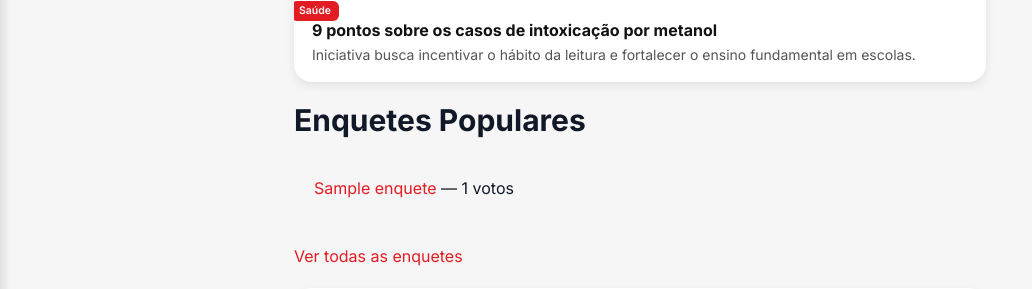
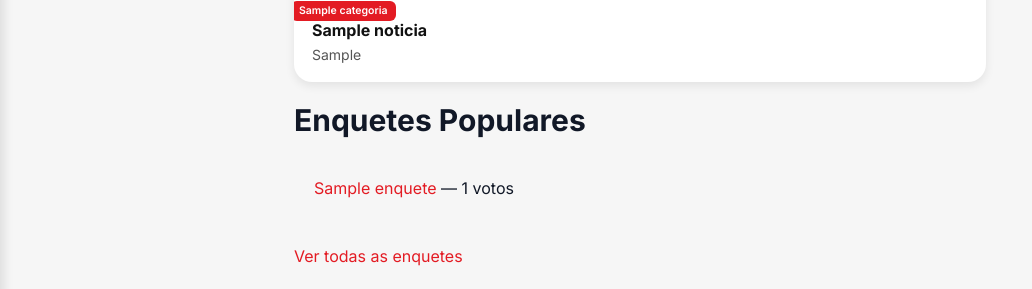
Before and after one commit to louise-pessoa/claraboiacorp, a Django app: page / in a window 1280 px wide. Shown: the part 391-680 px from the top of the page, without its empty margins (0-1032 px from the left). Run offline with Django 5.2, Linux system fonts and the light colour scheme; tables that the repository leaves empty hold one stand-in row (values such as "Sample post"); grey boxes marked "Sample" are stand-in pictures; parts of the project's set-up code (start-up, migrations or seed data) failed here and were passed over.

Commit message:
noticias relacionadas funcionando

```diff
--- a/jcpemobile/templates/index.html
+++ b/jcpemobile/templates/index.html
@@ -761,15 +761,21 @@ rows="4"
 }
 </style>
 
-<!-- Notícia principal -->
-<div class="card top">
-  <img src="https://media.istockphoto.com/id/1673718113/pt/foto/woman-reporter-presents-news-bulletin.jpg?s=612x612&w=0&k=20&c=GbQ5uNzYx_1VOuNV0ThuaoJu8OsQuyZatwEvAaeL1NI=" alt="Notícia principal">
+<!-- Notícias dinâmicas -->
+{% if todas_noticias %}
+  <!-- Notícia principal (primeira notícia) -->
+  {% with todas_noticias|first as noticia_principal %}
+  {% if noticia_principal %}
+  <a href="{% url 'noticia_detalhe' noticia_principal.slug %}" class="card top" style="text-decoration: none; color: inherit;">
+    <img src="{{ noticia_principal.imagem.url }}" alt="{{ noticia_principal.titulo }}">
     <div class="content">
-    <span class="tag saude">Saúde</span>
-    <h2 class="title">9 pontos sobre os casos de intoxicação por metanol</h2>
-    <p class="desc">Iniciativa busca incentivar o hábito da leitura e fortalecer o ensino fundamental em escolas.</p>
+      <span class="tag">{{ noticia_principal.categoria.nome }}</span>
+      <h2 class="title">{{ noticia_principal.titulo }}</h2>
+      <p class="desc">{{ noticia_principal.resumo|truncatewords:20 }}</p>
     </div>
-</div>
+  </a>
+  {% endif %}
+  {% endwith %}
 
   <!-- Enquetes de noticia -->
   <h1>Enquetes Populares</h1>
@@ -791,26 +797,20 @@ rows="4"
 
   <a href="{% url 'lista_enquetes' %}">Ver todas as enquetes</a>
 
-
-<!-- Segunda notícia -->
-<div class="card side">
+  <!-- Próximas notícias (2ª e 3ª) -->
+  {% for noticia in todas_noticias|slice:"1:3" %}
+  <a href="{% url 'noticia_detalhe' noticia.slug %}" class="card side" style="text-decoration: none; color: inherit;">
     <div class="content">
-    <span class="tag educacao">Educação</span>
-    <h2 class="title">Enem 2025: inscritos autodeclarados indígenas crescem 89%, desde 2022</h2>
-    <p class="desc">Em um recorte por sexo, o painel ...</p>
+      <span class="tag">{{ noticia.categoria.nome }}</span>
+      <h2 class="title">{{ noticia.titulo }}</h2>
+      <p class="desc">{{ noticia.resumo|truncatewords:15 }}</p>
     </div>
-  <img src="https://media.istockphoto.com/id/2225608969/pt/foto/brazilian-national-high-school-exam-enem-app-on-smartphone-screen-brazilian-education.jpg?s=612x612&w=0&k=20&c=Zn4G2td84a8pT0z8zWqkiP66azreCE17yLgdvasELrg=" alt="Notícia lateral 1">
-</div>
-
-<!-- Terceira notícia -->
-<div class="card side">
-  <div class="content">
-    <span class="tag esporte">Esporte  </span>
-    <h2 class="title">Câmara aprova plano de incentivo ao esporte</h2>
-    <p class="desc">Medida busca ampliar atividades esportivas em escolas públicas.</p>
-  </div>
-  <img src="https://media.istockphoto.com/id/1553957608/pt/vetorial/black-friday-sale-poster-design.jpg?s=612x612&w=0&k=20&c=CGX-67jVSBaysGxiUjSn5dNZQcKZ7RhBRRY1pE6Ec70=" alt="Notícia lateral 2">
-</div>
+    <img src="{{ noticia.imagem.url }}" alt="{{ noticia.titulo }}">
+  </a>
+  {% endfor %}
+{% else %}
+  <p>Nenhuma notícia disponível no momento.</p>
+{% endif %}
 
 <!-- Carrossel de Vídeos -->
 <section class="video-carousel-section">
--- a/jcpemobile/views.py
+++ b/jcpemobile/views.py
@@ -108,9 +108,32 @@ def noticia_detalhe(request, slug):
     if request.user.is_authenticated:
         noticia_salva = NoticaSalva.objects.filter(usuario=request.user, noticia=noticia).exists()
 
+    # Buscar notícias relacionadas
+    noticias_relacionadas = []
+    if noticia.categoria:
+        # Buscar notícias da mesma categoria, excluindo a notícia atual
+        noticias_relacionadas = Noticia.objects.filter(
+            categoria=noticia.categoria
+        ).exclude(
+            id=noticia.id
+        ).select_related('categoria', 'autor').order_by('-data_publicacao')[:4]
+
+    # Se não houver notícias relacionadas suficientes, buscar notícias gerais
+    if len(noticias_relacionadas) < 4:
+        noticias_gerais = Noticia.objects.exclude(
+            id=noticia.id
+        ).select_related('categoria', 'autor').order_by('-data_publicacao')[:4]
+
+        # Combinar notícias relacionadas com gerais, evitando duplicatas
+        ids_existentes = [n.id for n in noticias_relacionadas]
+        for noticia_geral in noticias_gerais:
+            if noticia_geral.id not in ids_existentes and len(noticias_relacionadas) < 4:
+                noticias_relacionadas = list(noticias_relacionadas) + [noticia_geral]
+
     return render(request, 'detalhes_noticia.html', {
         'noticia': noticia,
-        'noticia_salva': noticia_salva
+        'noticia_salva': noticia_salva,
+        'noticias_relacionadas': noticias_relacionadas
     })
 
 
```
Also changed, not shown: jcpemobile/templates/detalhes_noticia.html (+47 -0 lines). Lines whose indentation alone changed are shown as unchanged.
